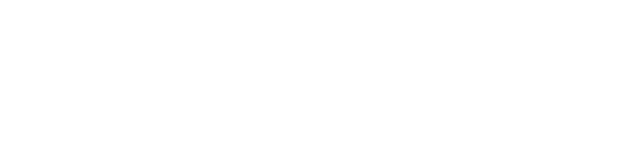
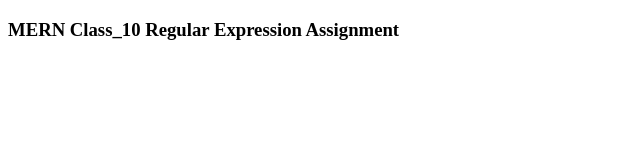
Before and after one commit to hasananamul/MERN_Class_10, a plain HTML site: page index.html in a window 1280 px wide. Shown: the whole page, without its empty margins (0-640 px from the left). Drawn offline with Linux system fonts and the light colour scheme.

Commit message:
Update index.html

```diff
--- a/index.html
+++ b/index.html
@@ -7,7 +7,7 @@
     <title>Regular Expression</title>
   </head>
   <body>
-    <h3MERN Class_10 Regular Expression Assignment</h3>
+    <h3>MERN Class_10 Regular Expression Assignment</h3>
     <script src="phone_number_pattern.js"></script>
     <script src="email_pattern.js"></script>
     <script src="userName_pattern.js"></script>
```
